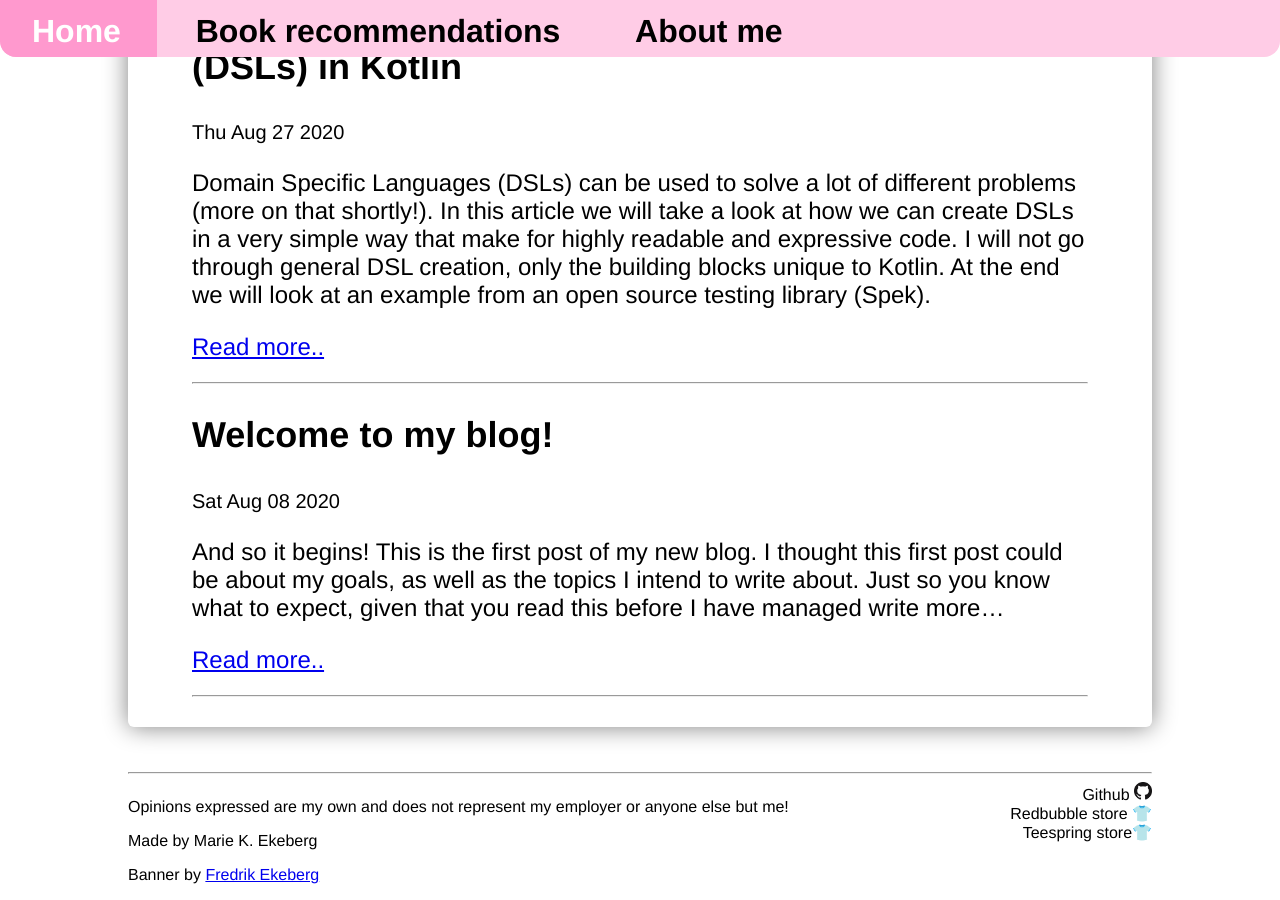
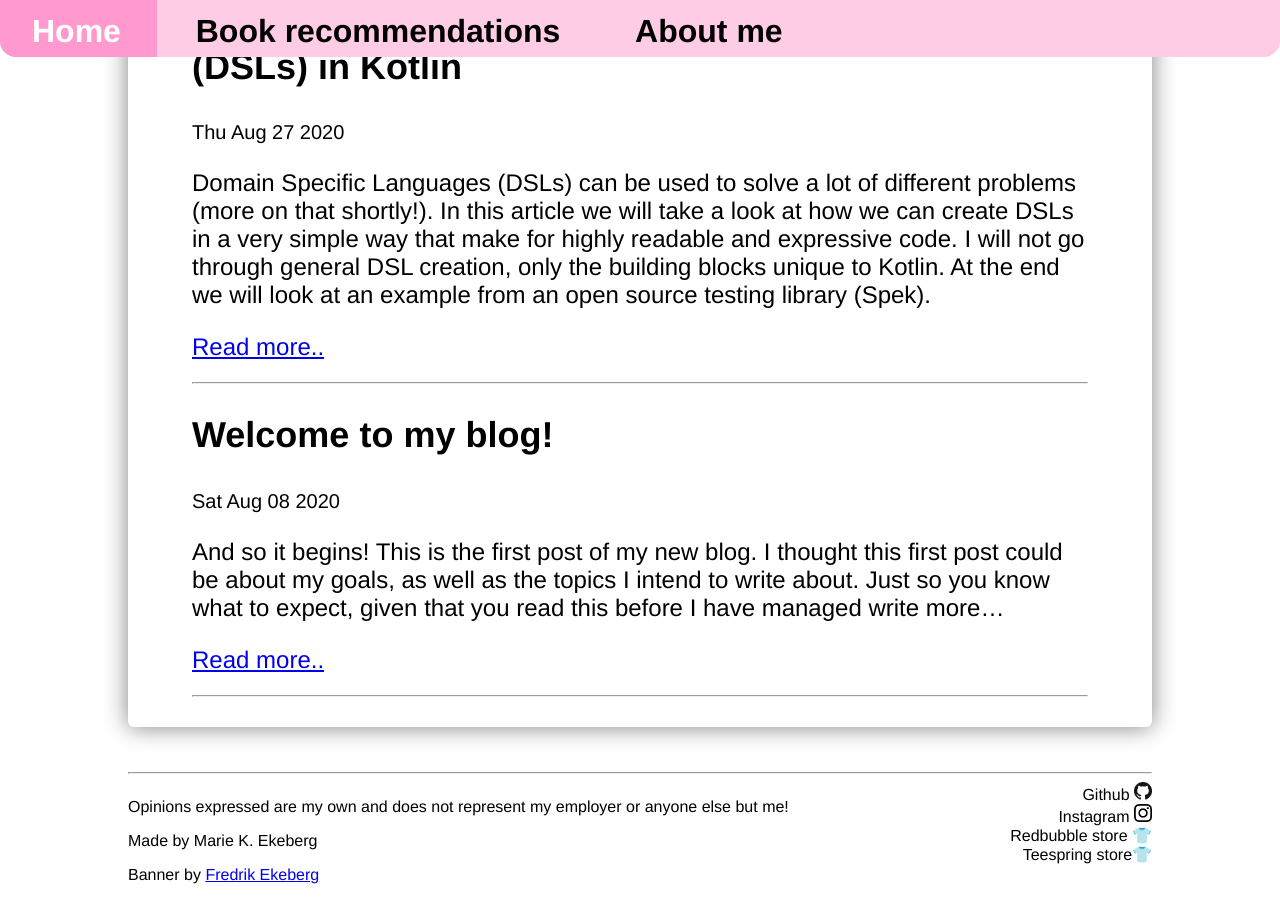
Before and after one commit to themkat/themkat.github.io, a Jekyll site: the page built from index.html, in a window 1280 px wide and 900 px high, scrolled down 3916 px. Built offline with Jekyll 4.4.1, drawn with Linux system fonts in a browser that asks for light colours; nearby versions of some CDN libraries; comment, search, counter and statistics services are not loaded; a style sheet for code colours, icons or effects is not loaded.

Commit message:
[SKIP] Added instagram link.

```diff
--- a/_layouts/default.html
+++ b/_layouts/default.html
@@ -101,6 +101,7 @@
 			<!-- TODO: make these as a list on the left side. Name + icon (link) -->
 			<div class="external-links">
 				<a href="http://github.com/themkat">Github <img src="{{ "assets/img/github.png" | relative_url }}" /></a>
+				<a href="https://www.instagram.com/theemacsmkat/">Instagram <img src="{{ "assets/img/instagram_glyph.png" | relative_url }}" /></a>
 				<a href="https://www.redbubble.com/people/themkat/shop">Redbubble store 👕</a>
 				<a href="https://teespring.com/stores/cross-compile">Teespring store👕</a>
 			</div>
```
Also changed, not shown: assets/img/instagram_glyph.png (added).
